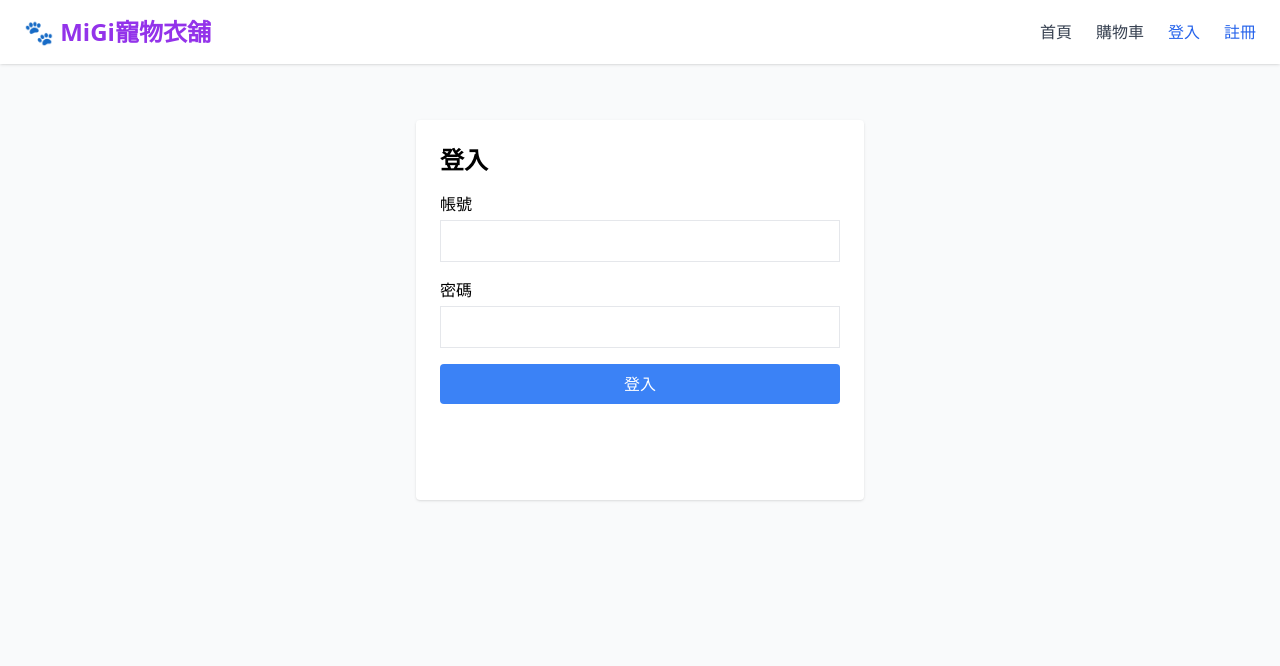
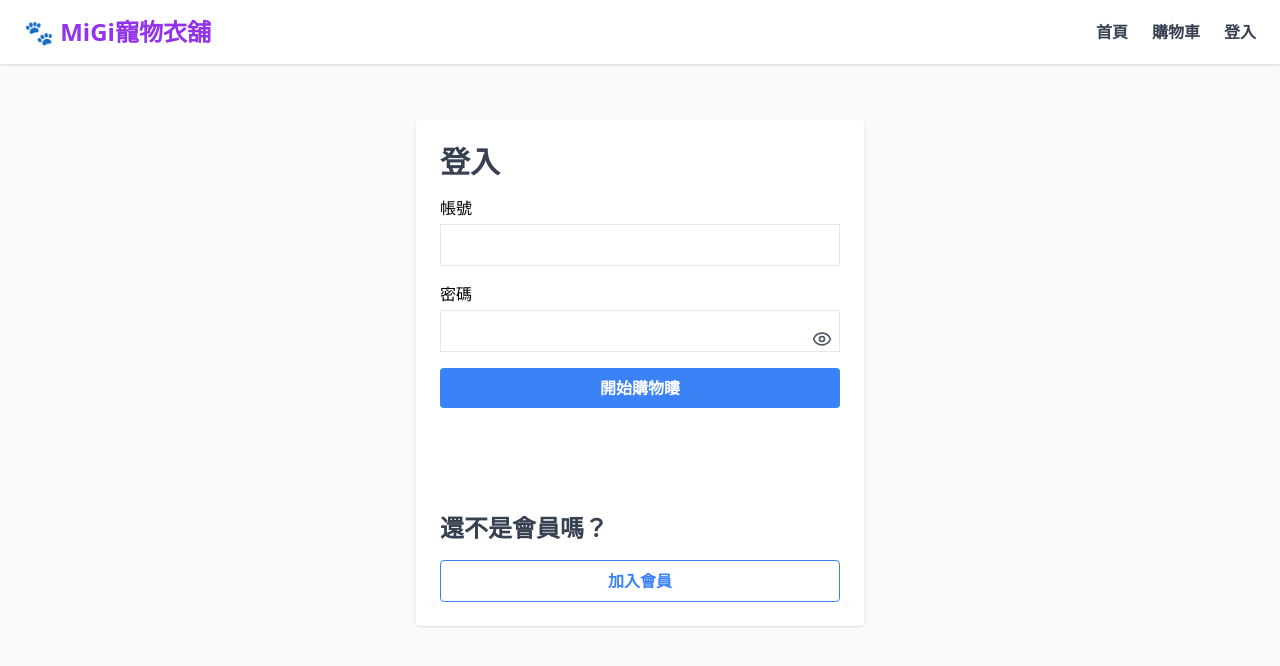
Before and after one commit to boss45628/SHOPCAR, a React (Vite) app in the folder frontend/: page /login in a window 1280 px wide. Shown: the top 666 px of the page. Built offline with nearby package versions, Linux system fonts and the light colour scheme.

Commit message:
新增導覽條登入登出邏輯以及樣式

```diff
--- a/frontend/package.json
+++ b/frontend/package.json
@@ -12,6 +12,7 @@
   "dependencies": {
     "@react-oauth/google": "^0.12.2",
     "axios": "^1.10.0",
+    "lucide-react": "^0.523.0",
     "react": "^19.1.0",
     "react-dom": "^19.1.0",
     "react-router-dom": "^7.6.2"
--- a/frontend/src/components/Navbar.jsx
+++ b/frontend/src/components/Navbar.jsx
@@ -1,6 +1,38 @@
-import { Link } from 'react-router-dom';
+import { Link, useNavigate } from 'react-router-dom';
+import { useEffect, useState } from 'react';
 
 function Navbar() {
+  const navigate = useNavigate();
+  const [isLogin, setIsLogin] = useState(false);
+
+  // 每次渲染時都檢查是否有 token
+  useEffect(() => {
+    const checkLogin = () => {
+      const token = localStorage.getItem('token');
+      setIsLogin(!!token);
+    };
+
+    checkLogin(); // 初始載入時檢查
+
+    // 監聽 storage 事件（跨頁有效）
+    window.addEventListener('storage', checkLogin);
+
+    // 也加一個 timer 每秒檢查（同頁登入也會更新）
+    const interval = setInterval(checkLogin, 500);
+
+    return () => {
+      window.removeEventListener('storage', checkLogin);
+      clearInterval(interval);
+    };
+  }, []);
+
+  // 登出邏輯
+  const handleLogout = () => {
+    localStorage.removeItem('token');
+    setIsLogin(false);
+    navigate('/login');
+  };
+
   return (
     <nav className="fixed top-0 left-0 right-0 z-50 bg-white shadow">
       <div className="max-w-7xl mx-auto flex justify-between items-center px-6 py-4">
@@ -8,18 +40,24 @@ function Navbar() {
           🐾 MiGi寵物衣舖
         </Link>
         <div className="space-x-6">
-          <Link to="/" className="text-gray-700 hover:text-purple-600">
+          <Link to="/" className="font-bold text-gray-700 hover:text-purple-600">
             首頁
           </Link>
-          <Link to="/cart" className="text-gray-700 hover:text-purple-600">
+          <Link to="/cart" className="font-bold text-gray-700 hover:text-purple-600">
             購物車
           </Link>
-          <Link to="/login" className="text-blue-600 hover:underline">
-            登入
-          </Link>
-          <Link to="/register" className="text-blue-600 hover:underline">
-            註冊
-          </Link>
+          {isLogin ? (
+            <button
+              onClick={handleLogout}
+              className="font-bold text-gray-700 hover:text-purple-600"
+            >
+              登出
+            </button>
+          ) : (
+            <Link to="/login" className="font-bold text-gray-700 hover:text-purple-600">
+              登入
+            </Link>
+          )}
         </div>
       </div>
     </nav>
--- a/frontend/src/components/ProductCard.jsx
+++ b/frontend/src/components/ProductCard.jsx
@@ -1,21 +1,25 @@
-function ProductCard({ name, price, image }) {
+import { useCart } from '../contexts/CartContext';
+
+function ProductCard({ id, name, price, image }) {
+  const { addToCart } = useCart();
+
+  const handleAdd = () => {
+    addToCart({ id, name, price, image });
+    alert(`${name} 已加入購物車`);
+  };
+
   return (
-    <div className="flex flex-col justify-between border rounded-lg shadow p-4 bg-white hover:shadow-xl transform hover:scale-[1.02] transition duration-300">
+    <div className="border rounded shadow p-4 bg-white hover:shadow-lg transition">
       <img src={image} alt={name} className="w-full h-40 object-cover mb-2 rounded" />
-
-      <div className="flex-1">
-        <h3 className="text-lg font-bold mb-1 text-gray-800">{name}</h3>
-        <p className="text-gray-600 mb-4">${price}</p>
-      </div>
-
+      <h3 className="text-lg font-bold">{name}</h3>
+      <p className="text-gray-600">${price}</p>
       <button
-        onClick={() => alert(`加入購物車：${name}`)}
-        className="bg-green-500 text-white py-2 rounded hover:bg-green-600 active:scale-95 transition"
+        onClick={handleAdd}
+        className="mt-2 w-full bg-green-500 text-white py-1 rounded hover:bg-green-600"
       >
         加入購物車
       </button>
     </div>
   );
 }
-
 export default ProductCard;
--- /dev/null
+++ b/frontend/src/contexts/CartContext.jsx
@@ -0,0 +1,38 @@
+import { createContext, useContext, useState } from 'react';
+
+// React 的 Context 物件，可以被任何元件使用的購物車
+const CartContext = createContext();
+
+//取得購物車的功能和狀態
+export const useCart = () => useContext(CartContext);
+
+//讓所有子元件可以使用購物車功能
+export const CartProvider = ({ children }) => {
+  //建立購物車的資料狀態
+  const [cartItems, setCartItems] = useState([]);
+  //加入商品到購物車
+  const addToCart = (product) => {
+    setCartItems((prev) => {
+      const exists = prev.find((item) => item.id === product.id);
+      if (exists) {
+        return prev.map((item) =>
+          item.id === product.id ? { ...item, quantity: item.quantity + 1 } : item
+        );
+      }
+      return [...prev, { ...product, quantity: 1 }];
+    });
+  };
+
+  const removeFromCart = (productId) => {
+    setCartItems((prev) => prev.filter((item) => item.id !== productId));
+  };
+
+  const clearCart = () => setCartItems([]);
+
+  return (
+    //把上面定義的資料與方法包起來，透過 Provider 傳遞給所有包在這個元件下的子元件
+    <CartContext.Provider value={{ cartItems, addToCart, removeFromCart, clearCart }}>
+      {children}
+    </CartContext.Provider>
+  );
+};
--- a/frontend/src/main.jsx
+++ b/frontend/src/main.jsx
@@ -4,6 +4,7 @@ import { BrowserRouter } from 'react-router-dom';
 import './index.css';
 import App from './App.jsx';
 import { GoogleOAuthProvider } from '@react-oauth/google';
+import { CartProvider } from './contexts/CartContext.jsx';
 
 //Google 拿到的 Client ID
 const clientId = import.meta.env.VITE_GOOGLE_CLIENT_ID;
@@ -12,7 +13,9 @@ createRoot(document.getElementById('root')).render(
   <StrictMode>
     <BrowserRouter>
       <GoogleOAuthProvider clientId={clientId}>
-        <App />
+        <CartProvider>
+          <App />
+        </CartProvider>
       </GoogleOAuthProvider>
     </BrowserRouter>
   </StrictMode>
--- a/frontend/src/pages/Home.jsx
+++ b/frontend/src/pages/Home.jsx
@@ -1,34 +1,16 @@
-import { useNavigate } from 'react-router-dom';
 import ProductCard from '../components/ProductCard';
 
 export default function Home() {
-  const token = localStorage.getItem('token');
-  const navigate = useNavigate();
-
-  const handleLogout = () => {
-    localStorage.removeItem('token'); // 清除 token
-    alert('你已登出');
-    navigate('/login'); // 導回登入頁面
-  };
-
   return (
     <div>
       <h2>歡迎來到首頁！</h2>
-      {token ? (
-        <>
-          <p>你已登入，Token：{token.slice(0, 20)}...</p>
-          <button onClick={handleLogout}>登出</button>
-        </>
-      ) : (
-        <p>尚未登入</p>
-      )}
+
       <div className="grid grid-cols-1 sm:grid-cols-2 md:grid-cols-3 lg:grid-cols-4 gap-6">
-        <ProductCard name="貓咪罐頭" price={199} image="https://example.com/cat-food.jpg" />
-        <ProductCard name="狗狗罐頭" price={199} image="https://example.com/cat-food.jpg" />
-        <ProductCard name="貓咪罐頭" price={199} image="https://example.com/cat-food.jpg" />
-        <ProductCard name="貓咪罐頭" price={199} image="https://example.com/cat-food.jpg" />
-        <ProductCard name="貓咪罐頭" price={199} image="https://example.com/cat-food.jpg" />
-        <ProductCard name="貓咪罐頭" />
+        <ProductCard id="1" name="貓咪罐頭" price={199} image="https://example.com/cat-food.jpg" />
+        <ProductCard id="2" name="狗狗罐頭" price={209} image="https://example.com/cat-food.jpg" />
+        <ProductCard id="3" name="企鵝罐頭" price={129} image="https://example.com/cat-food.jpg" />
+        <ProductCard id="4" name="豬罐頭" price={315} image="https://example.com/cat-food.jpg" />
+        <ProductCard id="5" name="臭鼬罐頭" price={78} image="https://example.com/cat-food.jpg" />
       </div>
     </div>
   );
--- a/frontend/src/pages/Login.jsx
+++ b/frontend/src/pages/Login.jsx
@@ -1,10 +1,14 @@
 import { GoogleLogin } from '@react-oauth/google';
 import axios from 'axios';
 import { useState } from 'react';
+import { useNavigate } from 'react-router-dom';
+import { Eye, EyeOff } from 'lucide-react';
 
 function Login() {
-  const [account, setAccount] = useState('');
+  const navigate = useNavigate();
+  const [username, setUsername] = useState('');
   const [password, setPassword] = useState('');
+  const [showPassword, setShowPassword] = useState(false);
 
   // Google 登入成功
   const handleGoogleSuccess = async (credentialResponse) => {
@@ -16,75 +20,107 @@ function Login() {
 
     console.log('✅ 拿到 Google Token', token);
     try {
-      const res = await axios.post('http://localhost:5000/api/google-login', {
-        token,
-      });
+      const res = await axios.post('http://localhost:5000/api/google-login', { token });
 
       if (res.data.success) {
         localStorage.setItem('token', res.data.token);
-        alert('登入成功！歡迎 ' + res.data.name);
+        window.dispatchEvent(new Event('storage')); // ← 加這行
+        navigate('/');
       } else {
         alert('登入失敗');
       }
     } catch (err) {
       console.error('錯誤:', err);
+      alert('登入失敗');
     }
   };
 
   // Google 登入失敗
   const handleGoogleError = () => {
     console.error('Google 登入失敗');
+    alert('Google 登入失敗，請稍後再試');
   };
 
   // 一般帳密登入
   const handleNormalLogin = async () => {
-    if (!account || !password) {
+    if (!username || !password) {
       alert('請輸入帳號與密碼');
       return;
     }
 
     try {
       const res = await axios.post('http://localhost:5000/api/login', {
-        account,
+        username,
         password,
       });
 
-      if (res.data.success) {
-        localStorage.setItem('token', res.data.token);
-        alert('登入成功！歡迎 ' + res.data.name);
+      const token = res.data.token;
+      if (token) {
+        localStorage.setItem('token', token);
+        window.dispatchEvent(new Event('storage')); // ← 加這行
+        navigate('/');
+        alert('登入成功');
       } else {
         alert('帳號或密碼錯誤');
       }
     } catch (err) {
-      console.error('登入失敗:', err);
+      alert('登入失敗');
+      console.error(err);
     }
+  };
+
+  // 前往註冊頁面
+  const gotoRegister = () => {
+    navigate('/Register');
   };
 
   return (
     <div className="max-w-md mx-auto bg-white p-6 rounded shadow mt-10">
-      <h2 className="text-2xl font-bold mb-4 text-black-600">登入</h2>
+      <h2 className="text-3xl font-bold mb-4 text-gray-700">登入</h2>
 
       <label className="block mb-1">帳號</label>
       <input
         className="w-full border mb-4 p-2"
-        value={account}
-        onChange={(e) => setAccount(e.target.value)}
+        value={username}
+        onChange={(e) => setUsername(e.target.value)}
       />
 
       <label className="block mb-1">密碼</label>
-      <input
-        type="password"
-        className="w-full border mb-4 p-2"
-        value={password}
-        onChange={(e) => setPassword(e.target.value)}
-      />
+      <div className="relative">
+        <input
+          type={showPassword ? 'text' : 'password'}
+          className="w-full border mb-4 p-2 pr-10"
+          value={password}
+          onChange={(e) => setPassword(e.target.value)}
+        />
+        <button
+          type="button"
+          onClick={() => setShowPassword(!showPassword)}
+          className="absolute right-2 top-1/2 transform -translate-y-1/2 text-gray-600"
+        >
+          {showPassword ? <EyeOff size={20} /> : <Eye size={20} />}
+        </button>
+      </div>
 
-      <button className="w-full bg-blue-500 text-white py-2 rounded" onClick={handleNormalLogin}>
-        登入
+      <button
+        className="w-full font-bold bg-blue-500 text-white py-2 rounded hover:bg-blue-400 "
+        onClick={handleNormalLogin}
+      >
+        開始購物瞜
       </button>
 
       <div className="my-4">
         <GoogleLogin onSuccess={handleGoogleSuccess} onError={handleGoogleError} />
+      </div>
+
+      <div className="mt-12">
+        <h2 className="text-2xl font-bold mb-4 text-gray-700">還不是會員嗎？</h2>
+        <button
+          className="w-full font-bold border border-blue-500 text-blue-500 bg-white py-2 rounded hover:bg-blue-100"
+          onClick={gotoRegister}
+        >
+          加入會員
+        </button>
       </div>
     </div>
   );
```
Also changed, not shown: 1 other file (tests, documents, lock files or other folders).
